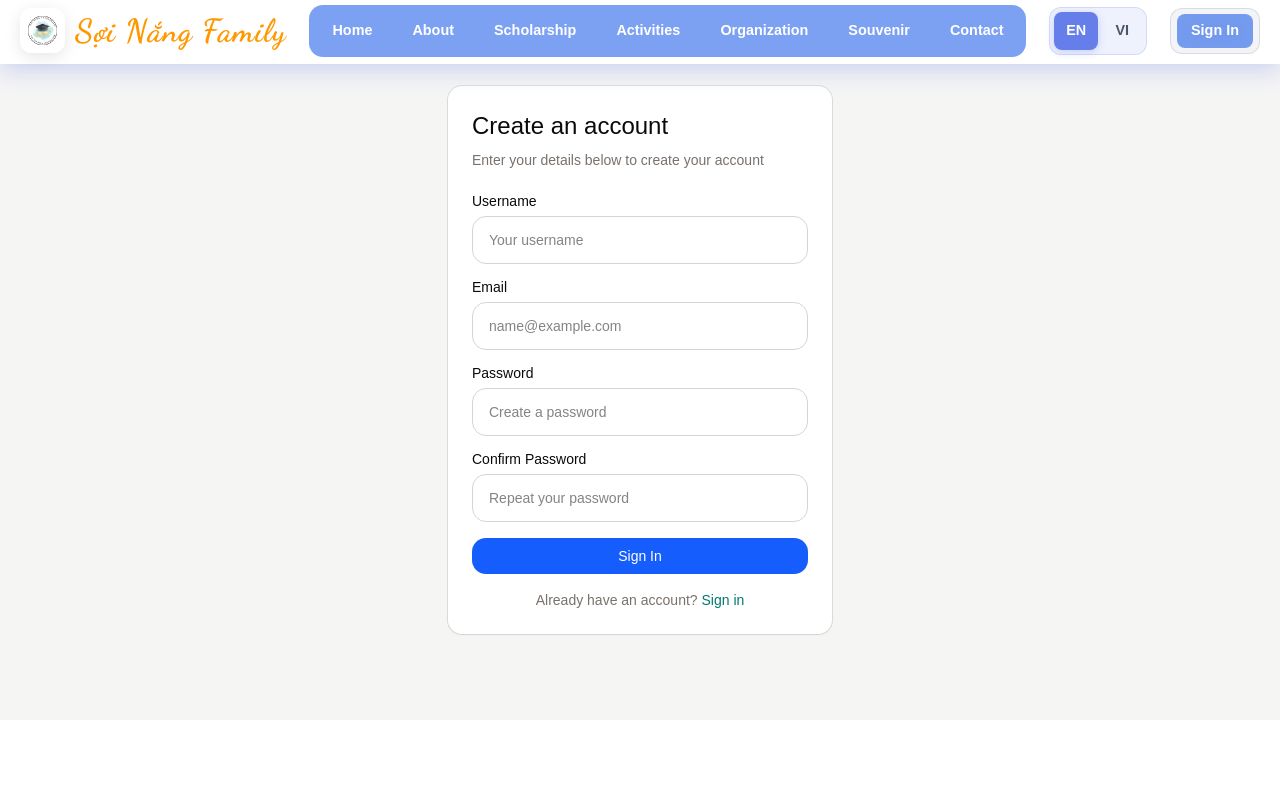
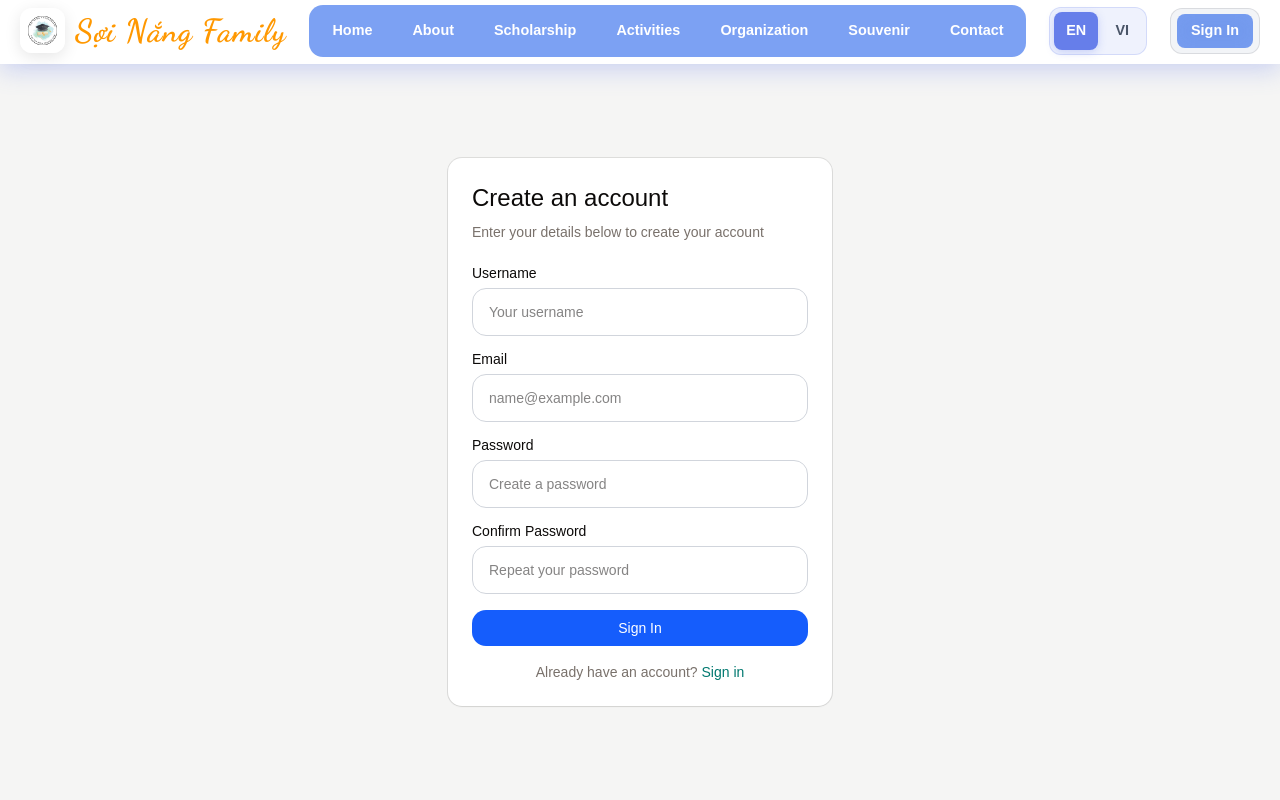
Before and after one commit to soinangscholarship/hbsn-frontend, a React (Vite) app: page /#/register in a window 1280 px wide. Shown: the top 800 px of the page. Built offline with nearby package versions, Linux system fonts and the light colour scheme; a web font is replaced by a local one.

Commit message:
add padding top for register card

```diff
--- a/src/components/pages/Register/RegisterPage.tsx
+++ b/src/components/pages/Register/RegisterPage.tsx
@@ -44,7 +44,7 @@ export function RegisterPage() {
   }
 
   return (
-    <div className="flex min-h-[90vh] items-center justify-center bg-muted p-4">
+    <div className="flex min-h-screen items-center justify-center bg-muted p-4 pt-28 pb-12 overflow-y-auto">
       <Card className="w-full max-w-sm">
         <CardHeader className="space-y-1">
           <CardTitle className="text-2xl">Create an account</CardTitle>
```
